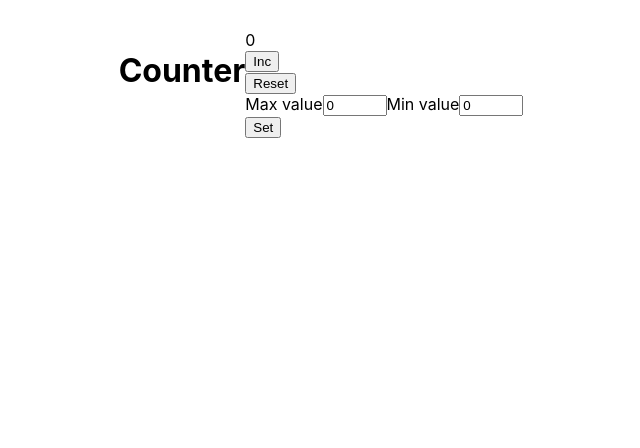
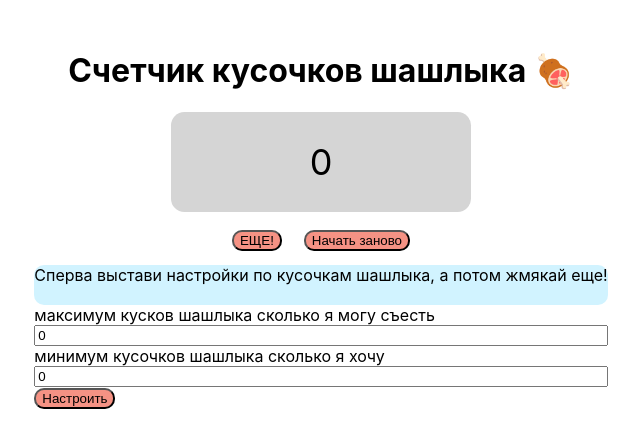
Before and after one commit to Masha-Gorb/Counter, a React (Create React App) app: page / in a window 1280 px wide. Shown: the top 448 px of the page, without its empty margins (294-934 px from the left). Built offline with nearby package versions, Linux system fonts and the light colour scheme.

Commit message:
refactor error functional and add nice (as nice as I can) UI

```diff
--- a/src/App.css
+++ b/src/App.css
@@ -1,7 +1,8 @@
 .App {
   padding: 30px;
   display: flex;
-  justify-content: center;
+  flex-direction: column;
+  align-items: center;
 }
 
 .App > div {
--- a/src/App.tsx
+++ b/src/App.tsx
@@ -5,7 +5,6 @@ import {Counter} from "./Counter";
 function App() {
   return (
     <div className="App">
-      <h1>Сounter</h1>
       <Counter/>
     </div>
 
--- /dev/null
+++ b/src/Counter.css
@@ -0,0 +1,49 @@
+
+.displayContainer {
+    display: flex;
+    flex-direction: column;
+    justify-content: center;
+    align-items: center;
+}
+
+.display {
+    display: flex;
+    align-items: center;
+    justify-content: center;
+    background-color: #d5d5d5;
+    width: 300px;
+    height: 100px;
+    font-size: 36px;
+    border-radius: 10pt;
+}
+
+.buttonsContainer {
+    display: flex;
+    justify-content: space-around;
+    /*background-color: #dbb3ff;*/
+    padding: 5pt 5pt 5pt 5pt;
+    width: 200px;
+    height: 30px;
+    border-radius: 10pt;
+    margin-top: 10px;
+}
+
+.settingsContainer {
+    display: flex;
+    flex-direction: column;
+    border-radius: 10px;
+    /*background-color: #aeffa1;*/
+}
+.instruction {
+    background-color: #d1f3ff;
+    height: 40px;
+    border-radius: 10px;
+}
+
+.error {
+    border: red 1px solid;
+}
+
+.error-message {
+    color: red;
+}
--- a/src/Counter.tsx
+++ b/src/Counter.tsx
@@ -1,5 +1,7 @@
 import React, {useState} from 'react';
 import {UniversalButton} from "./UniversalButton";
+import './App.css';
+import './Counter.css';
 
 export const Counter = () => {
     let [minValue, setMinValue] = useState(0)
@@ -8,7 +10,7 @@ export const Counter = () => {
     let [error, setError] = useState<string | null>(null)
     let [errorValue, setErrorValue] = useState<string | null>(null)
     let [disableValue, setDisableValue] = useState(false)
-    let [disableValueonSetButton, setDisableValueonSetButton] = useState(false)
+    let [disableValueOnSetButton, setDisableValueOnSetButton] = useState(false)
 
 
     const onChangeMinHandler = (e: any) => {
@@ -25,7 +27,7 @@ export const Counter = () => {
             setDisableValue(true)
             setState(maxValue)
             console.log(maxValue)
-            setError('max value is reached')
+            setError('все! ты съел свой максимум!')
         }
     }
 
@@ -36,46 +38,56 @@ export const Counter = () => {
         setMaxValue(0)
         setMinValue(0)
         setErrorValue('')
-        setDisableValueonSetButton(false)
+        setDisableValueOnSetButton(false)
     }
 
     const onClickSetHandler = () => {
             let minValueVar = minValue
             let maxValueVar = maxValue
         if (minValueVar >= maxValueVar) {
-            setErrorValue('max value should be bigger than min value')
+            setErrorValue('считай шашлык! максимальное количество должно быть больше чем минимальное')
+            setMaxValue(0)
+            setMinValue(0)
         } else {
             setState(minValueVar)
             setMaxValue(maxValueVar)
-            setDisableValueonSetButton(true)
+            setDisableValueOnSetButton(true)
+            setErrorValue('')
+
         }
     }
 
     return (
         <div>
-            <div>
+            <div className="displayContainer">
+                <h1>Счетчик кусочков шашлыка 🍖</h1>
+                <div className="display">
                     <div>{state}</div>
+                </div>
                 {error && <div className='error-message'>{error}</div>}
 
+                <div className="buttonsContainer">
                     <UniversalButton
-                    title='Inc'
+                      title='ЕЩЕ!'
                       callback={onClickIncHandler}
                       disabled={disableValue}
                     />
                     <UniversalButton
-                    title='Reset'
+                      title='Начать заново'
                       callback={onClickResetHandler}
                       disabled={false}/>
                 </div>
+            </div>
 
 
-            <div>
-                <span>Max value</span>
+            <div className="settingsContainer">
+                <span className="instruction">Сперва выстави настройки по кусочкам шашлыка, а потом жмякай еще!</span>
+                <span>максимум кусков шашлыка сколько я могу съесть</span>
                 <input type="number" min="0" max="100" value={maxValue} onChange={onChangeMaxHandler} />
-                <span>Min value</span>
+                <span>минимум кусочков шашлыка сколько я хочу</span>
                 <input type="number" min="0" max="100" value={minValue} onChange={onChangeMinHandler} />
                 {errorValue && <div className='error-message'>{errorValue}</div>}
-                <UniversalButton title="Set" callback={onClickSetHandler} disabled={disableValueonSetButton}/>
+                <UniversalButton title="Настроить" callback={onClickSetHandler} disabled={disableValueOnSetButton}/>
             </div>
 
         </div>
--- /dev/null
+++ b/src/UniversalButton.css
@@ -0,0 +1,4 @@
+.button {
+    background-color: #f59284;
+    border-radius: 10px;
+}
--- a/src/UniversalButton.tsx
+++ b/src/UniversalButton.tsx
@@ -1,4 +1,6 @@
 import React from 'react';
+import './UniversalButton.css';
+
 
 type PropsType = {
     title: string
@@ -10,7 +12,7 @@ type PropsType = {
 export const UniversalButton = (props: PropsType) => {
     return (
         <div>
-            <button disabled={props.disabled} onClick={props.callback}>{props.title}</button>
+            <button className="button" disabled={props.disabled} onClick={props.callback}>{props.title}</button>
         </div>
     )
 }
```
Also changed, not shown: package.json (+5 -7 lines), src/Counter.module.css (deleted, +0 -29 lines), 2 other files (tests, documents, lock files or other folders). Lines whose indentation alone changed are shown as unchanged.
